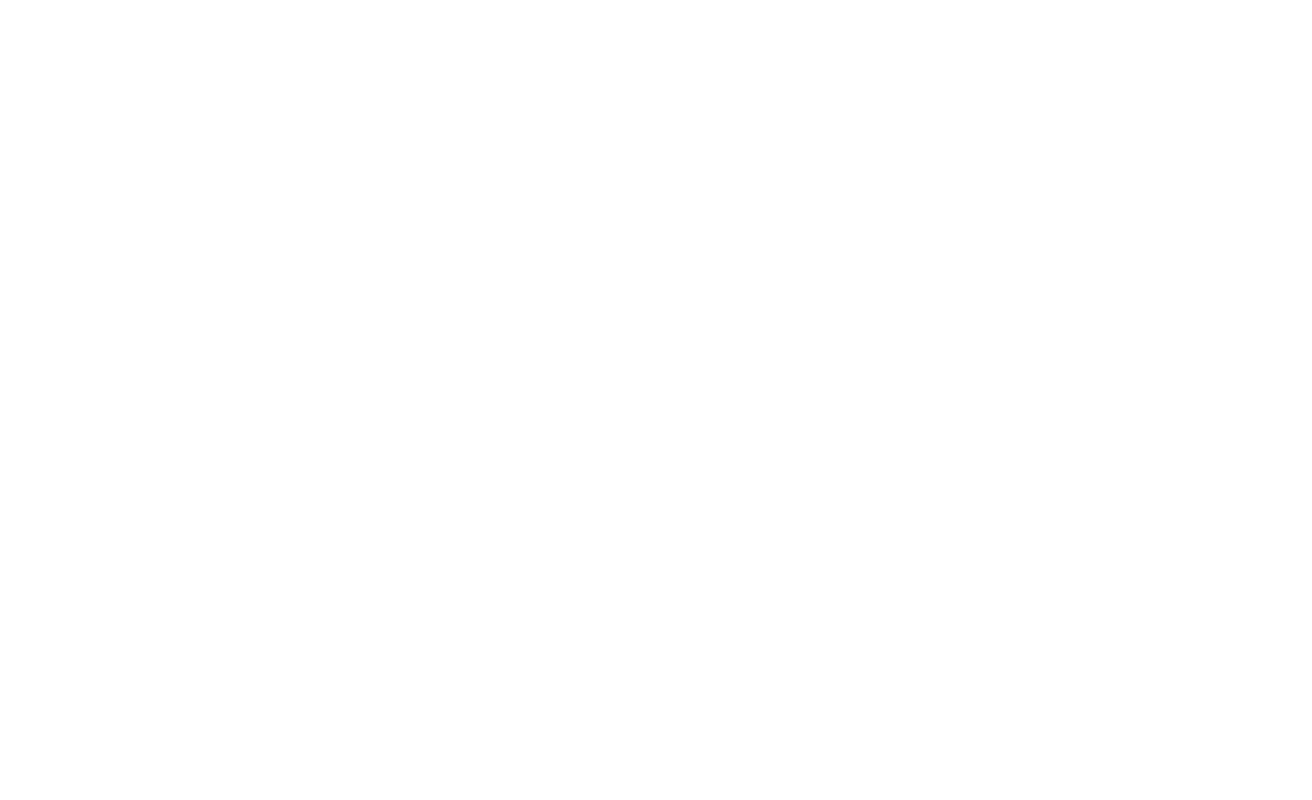
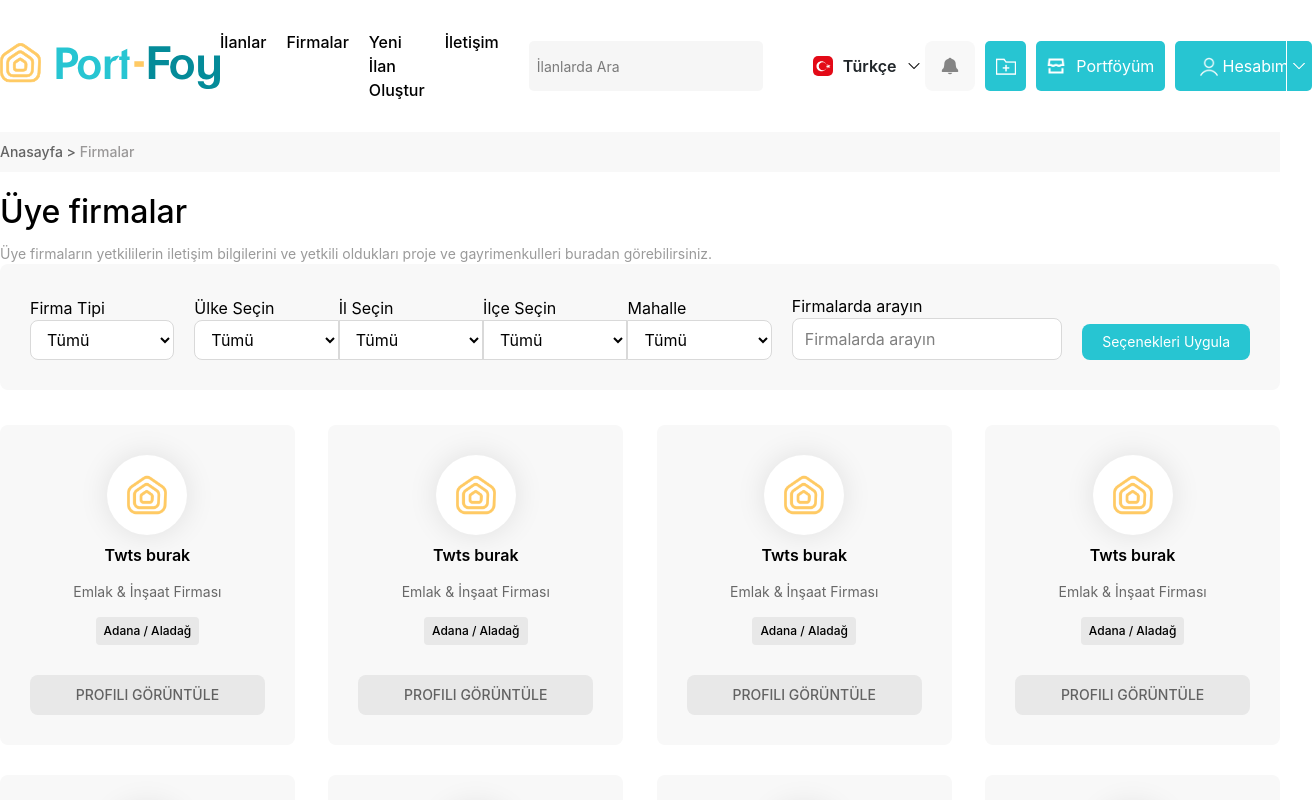
Before and after one commit to melihkostk/portfoy, a React (Vite) app: page /companies in a window 1280 px wide. Before the commit this address had no page. Shown: the top 800 px of the page, 1312 px wide, since content can reach past the window. Built offline with nearby package versions, Linux system fonts and the light colour scheme.

Commit message:
Companies page design completed

```diff
--- a/src/App.jsx
+++ b/src/App.jsx
@@ -12,6 +12,7 @@
 import { Application } from "./pages/Application";
 import { Faqs } from "./pages/Faqs";
 import { Consent } from "./pages/Consent";
+import { Companies } from "./pages/Companies";
 
 function App() {
 
@@ -31,6 +32,7 @@
         <Route path="/check" element={<Check />} />
         <Route path="/faqs" element={<Faqs />} />
         <Route path="/consent" element={<Consent />} />
+        <Route path="/companies" element={<Companies />} />
       </Routes>
     </BrowserRouter>
 
--- /dev/null
+++ b/src/components/CompanyCard.jsx
@@ -0,0 +1,23 @@
+import logo from "../assets/default-company.png"
+
+export function CompanyCard() {
+    return (
+        <div className="p-7.5 m-3.75 w-[22.5%] shrink-0 bg-[#f8f8f8] rounded-lg flex flex-col items-center">
+            <div className="w-20 h-20 rounded-full bg-white shadow-[0_0_30px_rgba(0,0,0,0.1)]">
+                <img className="w-full h-full object-contain" src={logo} alt="" />
+            </div>
+            <div className="text-center">
+                <p className="font-semibold mt-2 mb-0.75">
+                    Twts burak
+                </p>
+                <p className="text-sm my-3.75 text-[#686868]">
+                    Emlak & İnşaat Firması
+                </p>
+            </div>
+            <div className="text-center bg-[#e8e8e8] py-1.5 px-2 rounded-sm">
+                <p className="text-xs font-medium">Adana / Aladağ</p>
+            </div>
+            <a className="text-center mt-7.5 text-[#626262] text-sm font-medium bg-[#e8e8e8] w-full py-2.5 rounded-lg uppercase" href="">Profili Görüntüle</a>
+        </div>
+    )
+}
--- /dev/null
+++ b/src/components/CompanyFilter.jsx
@@ -0,0 +1,117 @@
+export function CompanyFilter() {
+    return (
+        <div className="flex justify-between items-end bg-[#f8f8f8] p-7.5 rounded-lg gap-5">
+            <div className="flex flex-col grow">
+                <label htmlFor="">Firma Tipi</label>
+                <select className="bg-white py-2 px-3 border w-full border-[#D9D9D9] rounded-lg" name="" id="">
+                    <option value="">
+                        Tümü
+                    </option>
+                    <option value="">
+                        Emlak Firması
+                    </option>
+                    <option value="">
+                        İnşaat Firması
+                    </option>
+                    <option value="">
+                        Emlak & İnşaat Firması
+                    </option>
+                    <option value="">
+                        Pazarlama Firması
+                    </option>
+                </select>
+            </div>
+            <div className="grow">
+                <div className="flex">
+                    <div className="flex flex-col flex-1">
+                        <label htmlFor="">Ülke Seçin</label>
+                        <select className="bg-white py-2 w-full px-3 border border-[#D9D9D9] rounded-l-lg" name="" id="">
+                            <option value="">
+                                Tümü
+                            </option>
+                            <option value="">
+                                Emlak Firması
+                            </option>
+                            <option value="">
+                                İnşaat Firması
+                            </option>
+                            <option value="">
+                                Emlak & İnşaat Firması
+                            </option>
+                            <option value="">
+                                Pazarlama Firması
+                            </option>
+                        </select>
+                    </div>
+                    <div className="flex flex-col flex-1">
+                        <label htmlFor="">İl Seçin</label>
+                        <select className="bg-white py-2 px-3 border w-full border-[#D9D9D9]" name="" id="">
+                            <option value="">
+                                Tümü
+                            </option>
+                            <option value="">
+                                Emlak Firması
+                            </option>
+                            <option value="">
+                                İnşaat Firması
+                            </option>
+                            <option value="">
+                                Emlak & İnşaat Firması
+                            </option>
+                            <option value="">
+                                Pazarlama Firması
+                            </option>
+                        </select>
+                    </div>
+                    <div className="flex flex-col flex-1">
+                        <label htmlFor="">İlçe Seçin</label>
+                        <select className="bg-white py-2 px-3 border w-full border-[#D9D9D9]" name="" id="">
+                            <option value="">
+                                Tümü
+                            </option>
+                            <option value="">
+                                Emlak Firması
+                            </option>
+                            <option value="">
+                                İnşaat Firması
+                            </option>
+                            <option value="">
+                                Emlak & İnşaat Firması
+                            </option>
+                            <option value="">
+                                Pazarlama Firması
+                            </option>
+                        </select>
+                    </div>
+                    <div className="flex flex-col flex-1">
+                        <label htmlFor="">Mahalle</label>
+                        <select className="bg-white py-2 px-3 border w-full border-[#D9D9D9] rounded-r-lg" name="" id="">
+                            <option value="">
+                                Tümü
+                            </option>
+                            <option value="">
+                                Emlak Firması
+                            </option>
+                            <option value="">
+                                İnşaat Firması
+                            </option>
+                            <option value="">
+                                Emlak & İnşaat Firması
+                            </option>
+                            <option value="">
+                                Pazarlama Firması
+                            </option>
+                        </select>
+                    </div>
+                </div>
+            </div>
+            <div className="grow">
+                <label htmlFor="">Firmalarda arayın</label>
+                <input className="bg-white py-2 px-3 border w-full border-[#D9D9D9] rounded-lg" type="text" placeholder="Firmalarda arayın"/>
+            </div>
+            <div className="grow">
+                <button className="w-full bg-[#27C5D2] text-white text-sm py-2 px-5 whitespace-nowrap rounded-lg">Seçenekleri Uygula</button>
+            </div>
+        </div>
+    )
+}
--- a/src/components/Header.jsx
+++ b/src/components/Header.jsx
@@ -13,7 +13,7 @@
 export function Header() {
     const [registerShown, setRegisterShown] = React.useState(false);
     const [applicationShown, setApplicationShown] = React.useState(false);
-    const [loged] = React.useState(false)
+    const [loged] = React.useState(true)
 
     return (
         <div className="py-7.5 w-full max-w-350">
@@ -54,7 +54,7 @@
                             <Link className="text-black hover:text-[#27C5D2] transition-colors duration-300 ease-in-out font-medium">İlanlar</Link>
                         </li>
                         <li>
-                            <Link className="text-black hover:text-[#27C5D2] transition-colors duration-300 ease-in-out font-medium">Firmalar</Link>
+                            <Link to={"/companies"} className="text-black hover:text-[#27C5D2] transition-colors duration-300 ease-in-out font-medium">Firmalar</Link>
                         </li>
                         <li>
                             <Link className="text-black hover:text-[#27C5D2] transition-colors duration-300 ease-in-out font-medium">Yeni İlan Oluştur</Link>
--- /dev/null
+++ b/src/pages/Companies.jsx
@@ -0,0 +1,49 @@
+import { CompanyCard } from "../components/CompanyCard"
+import { CompanyFilter } from "../components/CompanyFilter"
+import { Header } from "../components/Header"
+import { AppLinks } from "../components/AppLinks"
+import { Footer } from "../components/Footer"
+
+export function Companies() {
+    return (
+        <div className='flex flex-col items-center font-sf'>
+            <Header />
+            <div className="w-full bg-[#f8f8f8] flex justify-center py-2.5 mb-4">
+                <div className="w-full max-w-350">
+                    <p className="text-sm text-[#636363] font-medium">Anasayfa {">"} <span className="text-[#9a9898]"> Firmalar</span></p>
+                </div>
+            </div>
+            <div className="w-full max-w-350">
+                <div>
+                    <div>
+                        <h2 className="text-[32px] mb-2 font-medium">Üye firmalar</h2>
+                        <p className="text-sm text-[#9A9A9A]">
+                            Üye firmaların yetkililerin iletişim bilgilerini ve yetkili oldukları proje ve gayrimenkulleri buradan görebilirsiniz.
+                        </p>
+                    </div>
+                    <CompanyFilter />
+                </div>
+            </div>
+            <div className="w-full max-w-350">
+                <div className="flex justify-between flex-wrap my-5 -mx-3.75">
+                    <CompanyCard />
+                    <CompanyCard />
+                    <CompanyCard />
+                    <CompanyCard />
+                    <CompanyCard />
+                    <CompanyCard />
+                    <CompanyCard />
+                    <CompanyCard />
+                </div>
+            </div>
+            <div className='w-full mt-30 mb-30'>
+                <div className='w-full mx-auto max-w-350 flex flex-col items-center justify-center bg-[#f7f6fb]'>
+                    <AppLinks />
+                </div>
+            </div>
+            <div className='w-full'>
+                <Footer />
+            </div>
+        </div>
+    )
+}
```
Also changed, not shown: src/assets/default-company.png (added).
